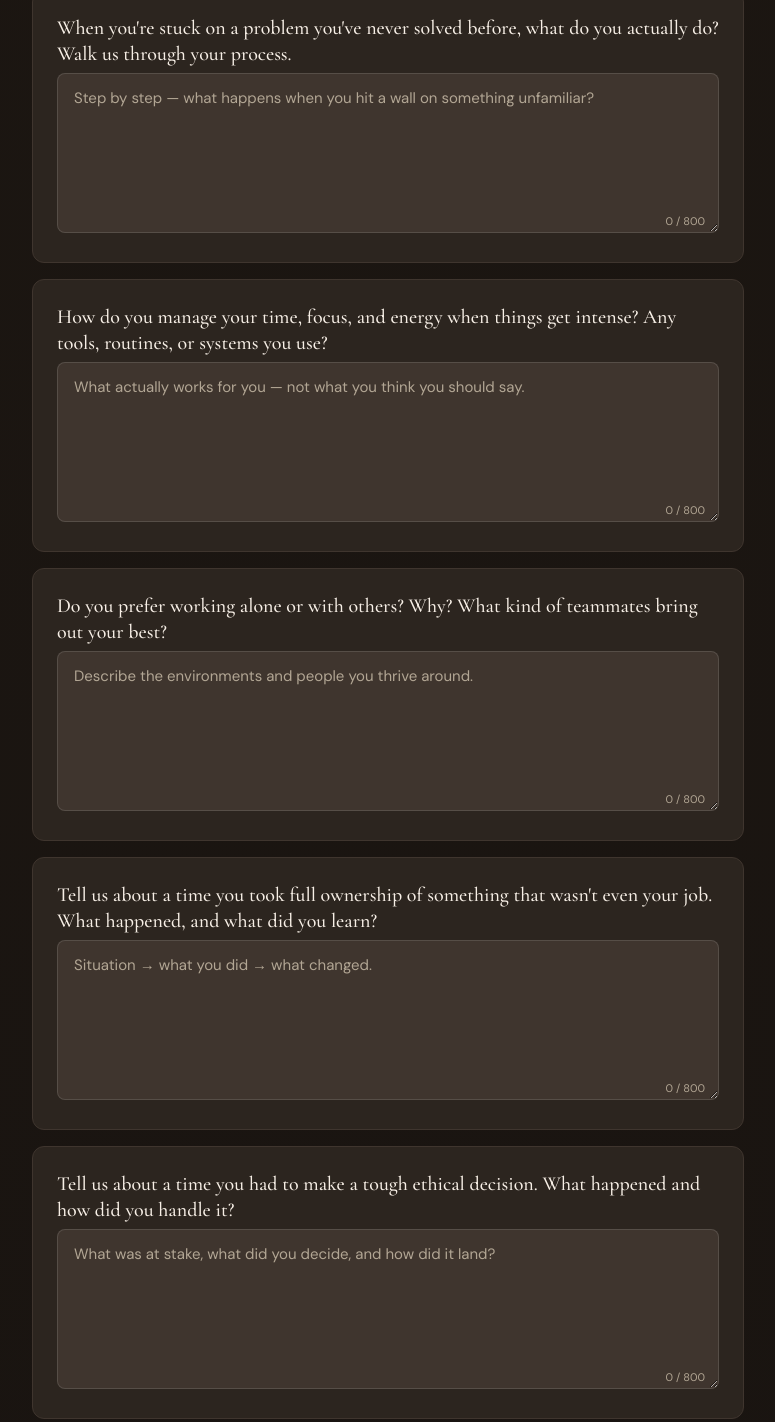
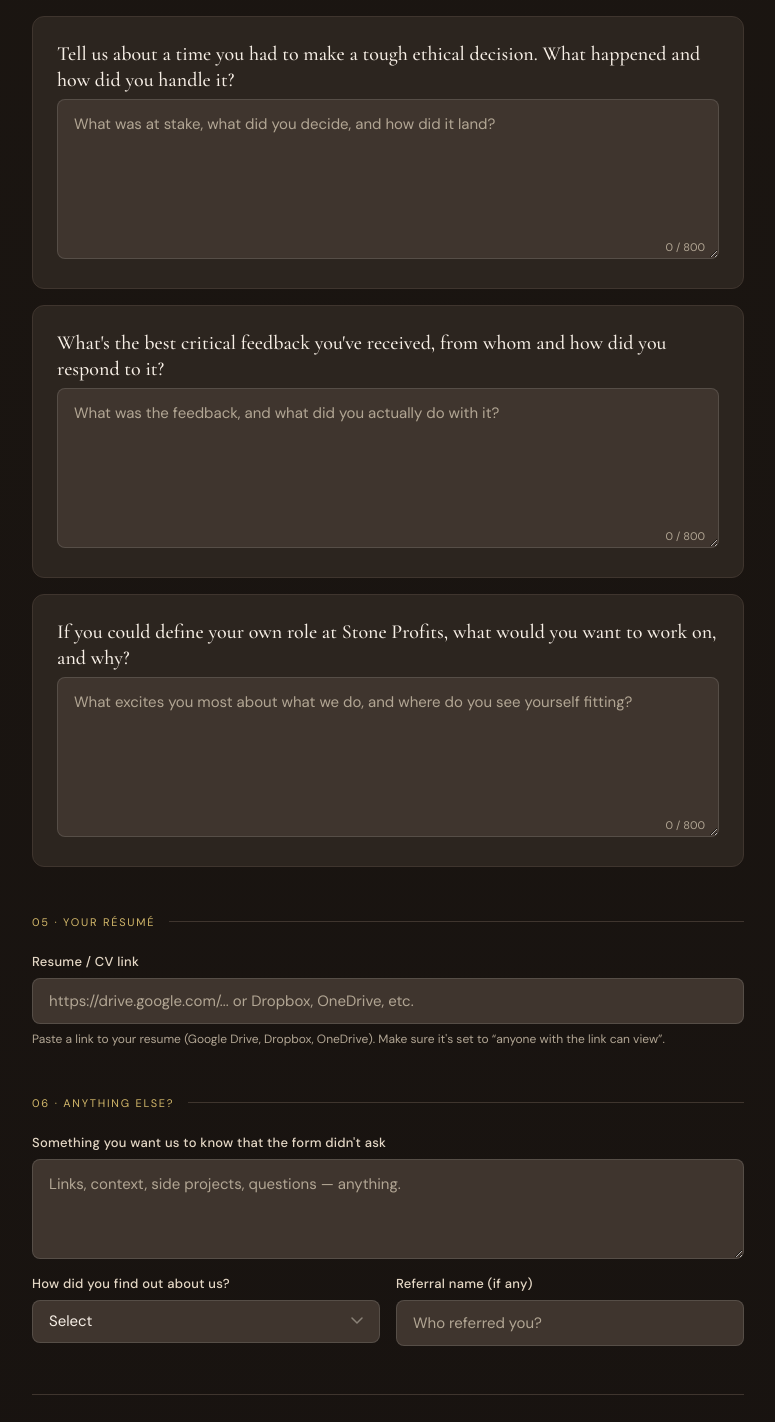
Before and after one commit to rameez-netizen/careers, a plain HTML site: page careers.html in a window 1280 px wide. Shown: the part 3132-4554 px from the top of the page, without its empty margins (252-1027 px from the left). Drawn offline with nearby package versions, Linux system fonts and the light colour scheme.

Commit message:
Simplify careers application by removing questions
Removed several questions from the careers section to streamline the application process.

```diff
--- a/careers.html
+++ b/careers.html
@@ -500,43 +500,12 @@
     <p class="helper" style="margin-bottom:24px; font-size:14px; color:var(--muted); line-height:1.7;">
       Write honestly. We're trying to understand how you actually think and operate &mdash; not who you are on paper.
     </p>
-    <div class="q-card">
-      <div class="q-label">Do you prefer speed or perfection? Why?</div>
-      <div class="char-wrap">
-        <textarea class="tall" id="hw1" name="hw1" placeholder="Be honest — not what sounds right, but how you actually operate." maxlength="800"></textarea>
-        <span class="char-count" id="hc1">0 / 800</span>
-      </div>
-    </div>
 
     <div class="q-card">
       <div class="q-label">When you're stuck on a problem you've never solved before, what do you actually do? Walk us through your process.</div>
       <div class="char-wrap">
         <textarea class="tall" id="hw2" name="hw2" placeholder="Step by step — what happens when you hit a wall on something unfamiliar?" maxlength="800"></textarea>
         <span class="char-count" id="hc2">0 / 800</span>
-      </div>
-    </div>
-
-    <div class="q-card">
-      <div class="q-label">How do you manage your time, focus, and energy when things get intense? Any tools, routines, or systems you use?</div>
-      <div class="char-wrap">
-        <textarea class="tall" id="hw3" name="hw3" placeholder="What actually works for you — not what you think you should say." maxlength="800"></textarea>
-        <span class="char-count" id="hc3">0 / 800</span>
-      </div>
-    </div>
-
-    <div class="q-card">
-      <div class="q-label">Do you prefer working alone or with others? Why? What kind of teammates bring out your best?</div>
-      <div class="char-wrap">
-        <textarea class="tall" id="hw4" name="hw4" placeholder="Describe the environments and people you thrive around." maxlength="800"></textarea>
-        <span class="char-count" id="hc4">0 / 800</span>
-      </div>
-    </div>
-
-    <div class="q-card">
-      <div class="q-label">Tell us about a time you took full ownership of something that wasn't even your job. What happened, and what did you learn?</div>
-      <div class="char-wrap">
-        <textarea class="tall" id="hw5" name="hw5" placeholder="Situation → what you did → what changed." maxlength="800"></textarea>
-        <span class="char-count" id="hc5">0 / 800</span>
       </div>
     </div>
 
@@ -549,13 +518,12 @@
     </div>
 
     <div class="q-card">
-      <div class="q-label">What's the best critical feedback you've received &mdash; and how did you respond to it?</div>
+      <div class="q-label">What's the best critical feedback you've received, from whom and how did you respond to it?</div>
       <div class="char-wrap">
         <textarea class="tall" id="hw7" name="hw7" placeholder="What was the feedback, and what did you actually do with it?" maxlength="800"></textarea>
         <span class="char-count" id="hc7">0 / 800</span>
       </div>
     </div>
-
     <div class="q-card">
       <div class="q-label">If you could define your own role at Stone Profits, what would you want to work on, and why?</div>
       <div class="char-wrap">
```
